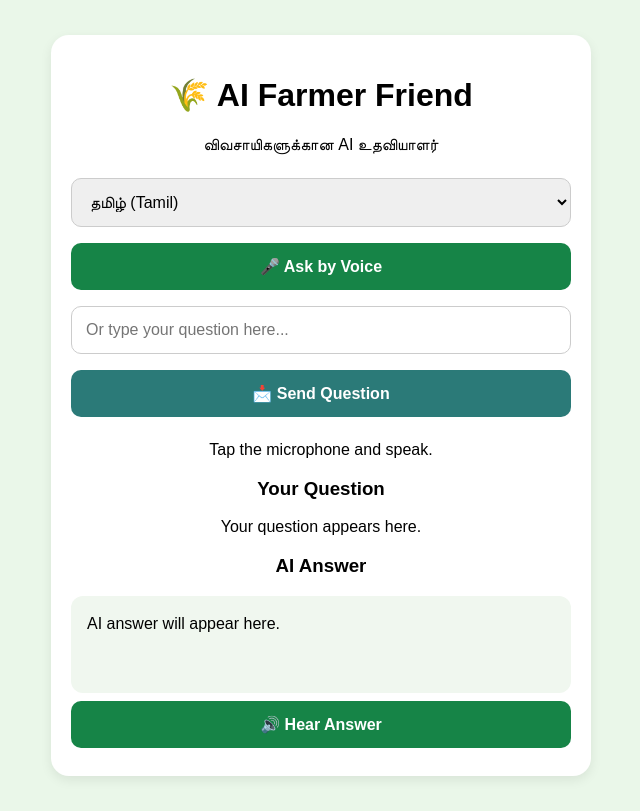
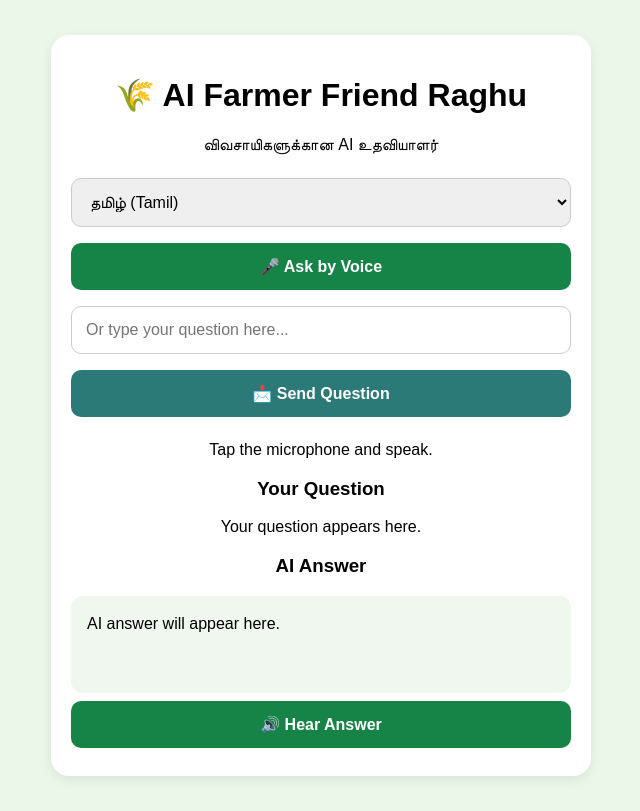
Before and after one commit to fiservmsr/Dishitha_Farmer_App, a plain HTML site: page templates/index.html in a window 1280 px wide. Shown: the whole page, without its empty margins (319-959 px from the left). Drawn offline with Linux system fonts and the light colour scheme.

Commit message:
Update header to include 'Raghu' in title

```diff
--- a/templates/index.html
+++ b/templates/index.html
@@ -51,7 +51,7 @@ button {
 <body>
 
 <div class="container">
-  <h1>🌾 AI Farmer Friend</h1>
+  <h1>🌾 AI Farmer Friend Raghu</h1>
   <p>விவசாயிகளுக்கான AI உதவியாளர்</p>
 
   <select id="language">
```
